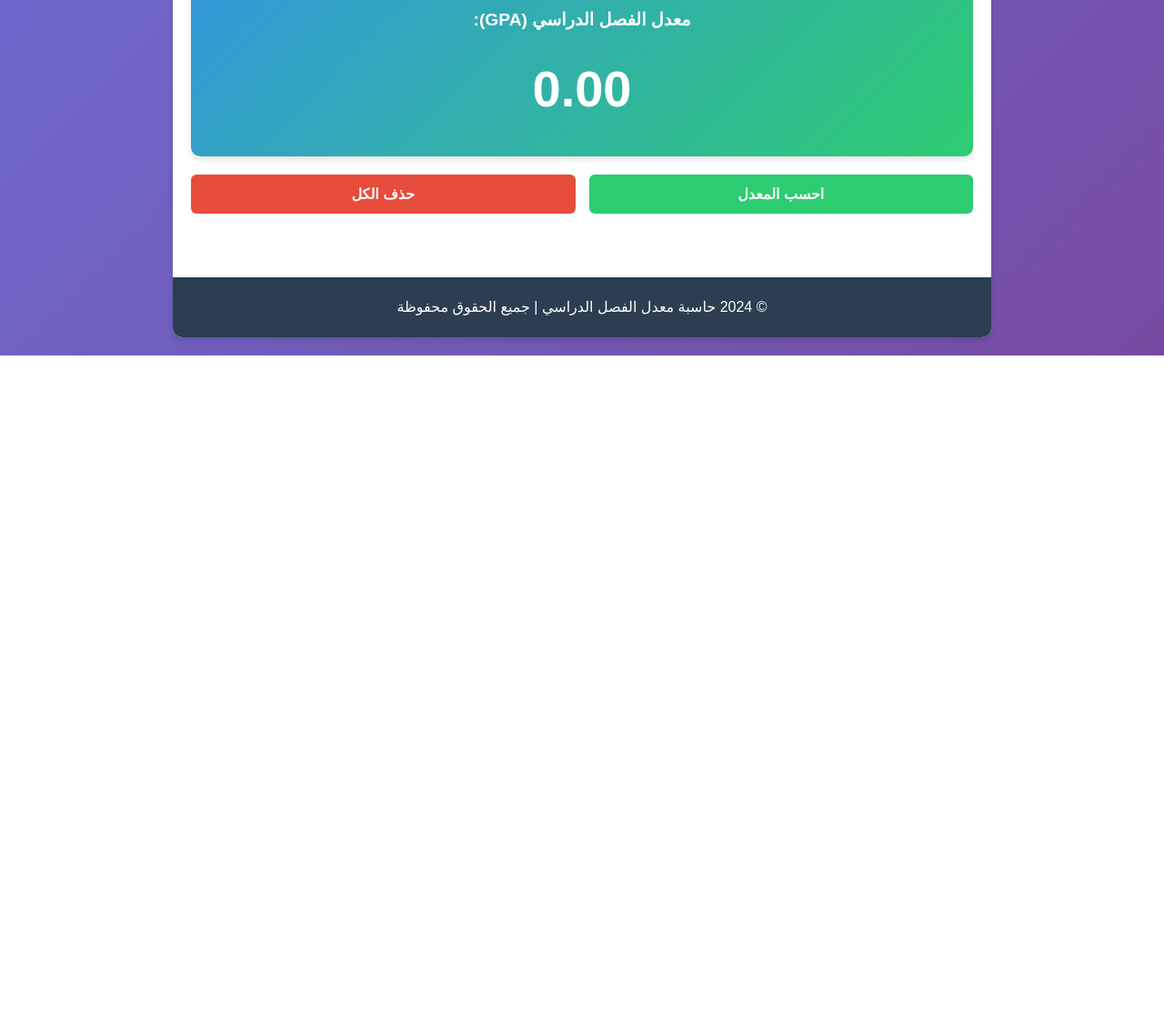
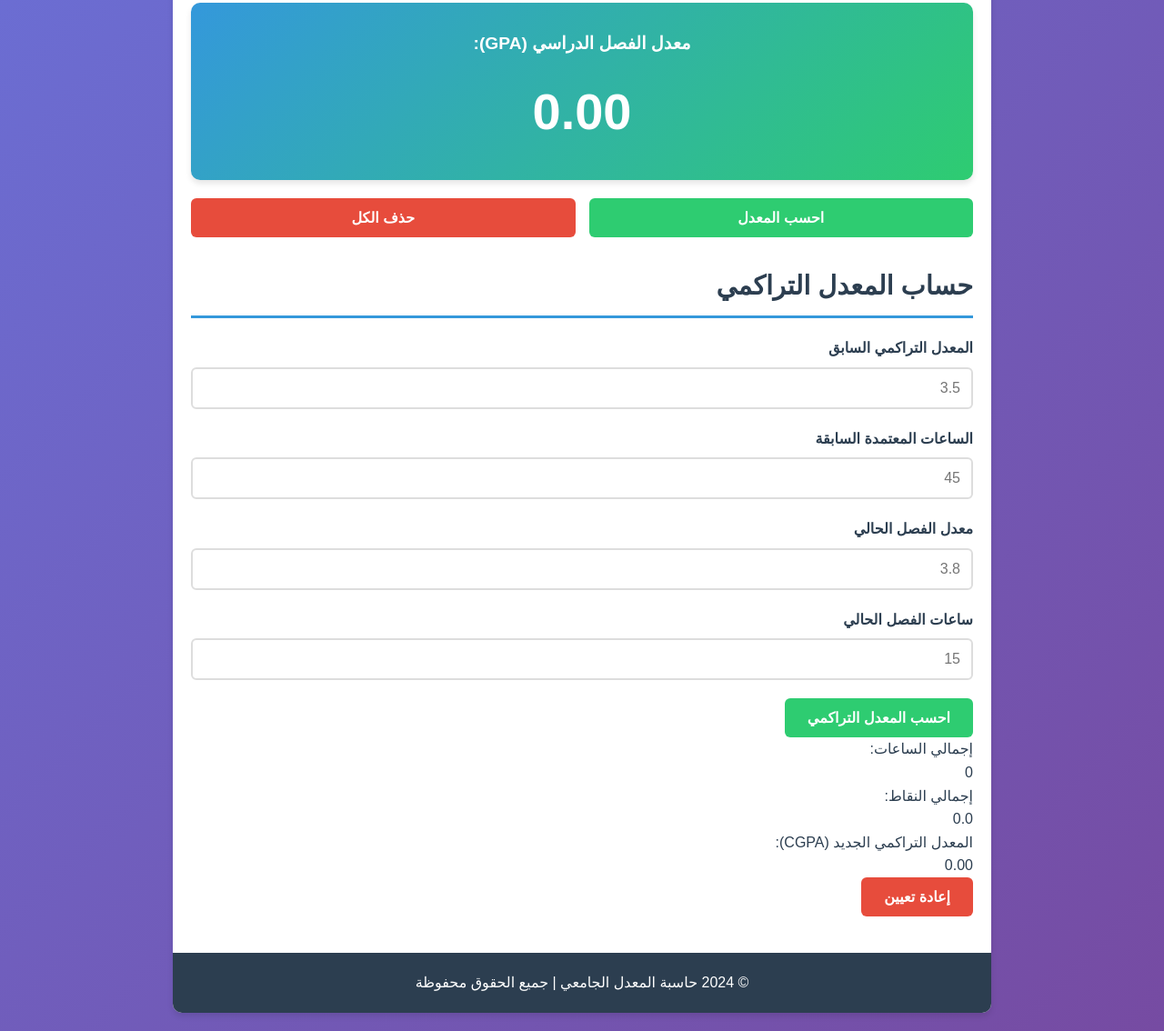
Before and after one commit to janaikhdoura/gpa-calculator, a plain HTML site: page index.html in a window 1280 px wide. Shown: the part 1185-2319 px from the top of the page at 91% size. Before the commit the page ends 1576 px from the top, so only its background shows below. Drawn offline with Linux system fonts and the light colour scheme.

Commit message:
Add cumulative GPA calculator with tab navigation

```diff
--- a/index.html
+++ b/index.html
@@ -3,17 +3,25 @@
 <head>
     <meta charset="UTF-8">
     <meta name="viewport" content="width=device-width, initial-scale=1.0">
-    <title>حاسبة معدل الفصل الدراسي</title>
+    <title>حاسبة المعدل التراكمي والفصلي</title>
     <link rel="stylesheet" href="style.css">
 </head>
 <body>
     <div class="container">
         <header>
-            <h1>حاسبة معدل الفصل الدراسي</h1>
-            <p class="subtitle">احسب معدلك الجامعي بسهولة</p>
+            <h1>حاسبة المعدل الجامعي</h1>
+            <p class="subtitle">احسب معدل الفصل والمعدل التراكمي بسهولة</p>
         </header>
 
         <main>
+            <!-- Navigation Tabs -->
+            <div class="tabs-container">
+                <button class="tab-btn active" data-tab="semester">معدل الفصل</button>
+                <button class="tab-btn" data-tab="cumulative">المعدل التراكمي</button>
+            </div>
+
+            <!-- Semester GPA Tab -->
+            <div id="semester" class="tab-content active">
                 <div class="courses-section">
                     <h2>المقررات الدراسية</h2>
 
@@ -91,10 +99,68 @@
                         <button id="resetBtn" class="btn btn-danger">حذف الكل</button>
                     </div>
                 </div>
+            </div>
+
+            <!-- Cumulative GPA Tab -->
+            <div id="cumulative" class="tab-content">
+                <div class="cgpa-section">
+                    <h2>حساب المعدل التراكمي</h2>
+
+                    <div class="cgpa-form">
+                        <div class="form-row">
+                            <div class="form-group">
+                                <label for="prevGPA">المعدل التراكمي السابق</label>
+                                <input type="number" id="prevGPA" placeholder="3.5" min="0" max="4" step="0.01">
+                            </div>
+
+                            <div class="form-group">
+                                <label for="prevCredits">الساعات المعتمدة السابقة</label>
+                                <input type="number" id="prevCredits" placeholder="45" min="0" step="1">
+                            </div>
+                        </div>
+
+                        <div class="divider-line"></div>
+
+                        <div class="form-row">
+                            <div class="form-group">
+                                <label for="currentGPA">معدل الفصل الحالي</label>
+                                <input type="number" id="currentGPA" placeholder="3.8" min="0" max="4" step="0.01">
+                            </div>
+
+                            <div class="form-group">
+                                <label for="currentCredits">ساعات الفصل الحالي</label>
+                                <input type="number" id="currentCredits" placeholder="15" min="0" step="1">
+                            </div>
+                        </div>
+
+                        <button id="calculateCGPABtn" class="btn btn-success btn-large">احسب المعدل التراكمي</button>
+                    </div>
+                </div>
+
+                <div class="cgpa-results-section">
+                    <div class="cgpa-result-card">
+                        <div class="cgpa-result-item">
+                            <label>إجمالي الساعات:</label>
+                            <p id="totalAllCredits" class="cgpa-result-value">0</p>
+                        </div>
+                        <div class="cgpa-result-item">
+                            <label>إجمالي النقاط:</label>
+                            <p id="totalAllPoints" class="cgpa-result-value">0.0</p>
+                        </div>
+                    </div>
+
+                    <div class="cgpa-card">
+                        <label>المعدل التراكمي الجديد (CGPA):</label>
+                        <p id="cgpaResult" class="cgpa-value">0.00</p>
+                    </div>
+
+                    <button id="resetCGPABtn" class="btn btn-danger btn-large">إعادة تعيين</button>
+                </div>
+            </div>
         </main>
 
         <footer>
-            <p>© 2024 حاسبة معدل الفصل الدراسي | جميع الحقوق محفوظة</p>
+            <p>© 2024 حاسبة المعدل الجامعي | جميع الحقوق محفوظة</p>
         </footer>
     </div>
 
```
Lines whose indentation alone changed are shown as unchanged.
